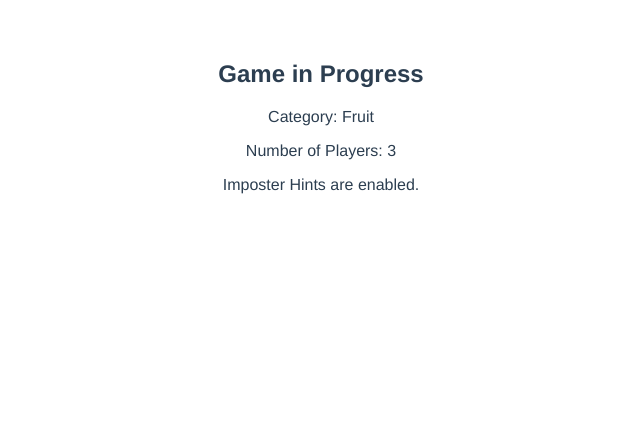
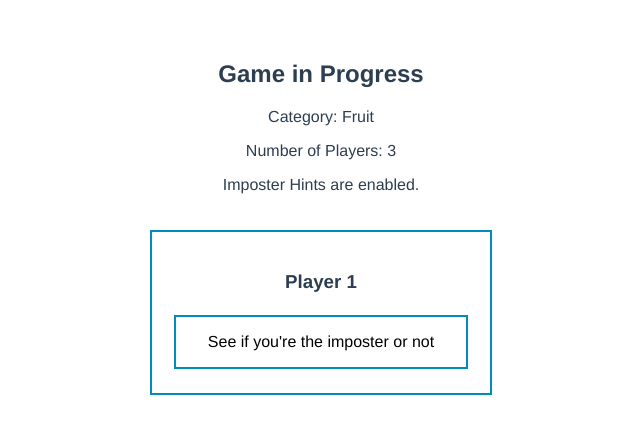
Before and after one commit to KevZ1209/imposter-game-vue2, a Vue app: page / in a window 1280 px wide. Both pictures are taken after a click on the button "Fruit". Shown: the top 434 px of the page, without its empty margins (319-959 px from the left). Built offline with nearby package versions, Linux system fonts and the light colour scheme.

Commit message:
finish game

```diff
--- a/src/assets/global.css
+++ b/src/assets/global.css
@@ -18,3 +18,10 @@ input {
   font-size: 16px;
   padding: 5px;
 }
+
+.card {
+  border: 2px solid #008cba;
+  display: inline-block;
+  padding: 20px;
+  margin: 20px auto;
+}
--- a/src/components/game-states/GameState.vue
+++ b/src/components/game-states/GameState.vue
@@ -5,6 +5,48 @@
     <p>Number of Players: {{ numPlayers }}</p>
     <p v-if="hintsEnabled">Imposter Hints are enabled.</p>
     <p v-else>Imposter Hints are disabled.</p>
+    <div class="card">
+      <div v-if="curr_player === -1">
+        <h3>All players have seen their roles.</h3>
+        <p>Click the button below to reveal the imposter when ready.</p>
+      </div>
+      <div v-else>
+        <h3>Player {{ curr_player }}</h3>
+
+        <div v-if="!revealed">
+          <button @click="revealPosition">
+            See if you're the imposter or not
+          </button>
+        </div>
+
+        <div v-else>
+          <div v-if="curr_player === imposterNumber">
+            <h3>You are the Imposter!</h3>
+            <p v-if="hintsEnabled">Hint: {{ curr_hint }}</p>
+          </div>
+          <div v-else>
+            <h3>You are not the Imposter.</h3>
+            <p>The word is: {{ curr_word }}</p>
+          </div>
+          <button @click="passToNextPlayer">
+            Click and Pass to Next Player
+          </button>
+        </div>
+      </div>
+    </div>
+
+    <div class="reveal-imposter">
+      <button
+        v-if="!imposterRevealed && seenPlayers.length >= numPlayers"
+        @click="revealImposter"
+      >
+        Reveal Imposter
+      </button>
+
+      <div v-if="imposterRevealed">
+        <h3>Imposter is Player {{ imposterNumber }}</h3>
+      </div>
+    </div>
   </div>
 </template>
 
@@ -19,8 +61,15 @@ export default {
     curr_word: "",
     curr_hint: "",
     curr_player: 1,
+    revealed: false,
+    imposterNumber: null,
+    seenPlayers: [],
+    imposterRevealed: false,
   }),
   mounted() {
+    if (this.numPlayers) {
+      this.imposterNumber = Math.floor(Math.random() * this.numPlayers) + 1;
+    }
     if (
       this.category &&
       this.words &&
@@ -41,6 +90,11 @@ export default {
         this.setWord();
       }
     },
+    numPlayers(newVal) {
+      if (newVal) {
+        this.imposterNumber = Math.floor(Math.random() * newVal) + 1;
+      }
+    },
   },
   methods: {
     setWord() {
@@ -55,6 +109,29 @@ export default {
       const rand_index = Math.floor(Math.random() * list.length);
       const entry = list[rand_index];
       this.curr_word = entry && entry.Word ? entry.Word : "";
+      if (entry && entry.Hints && entry.Hints.length) {
+        const hintIndex = Math.floor(Math.random() * entry.Hints.length);
+        this.curr_hint = entry.Hints[hintIndex];
+      } else {
+        this.curr_hint = "";
+      }
+    },
+    revealPosition() {
+      this.revealed = true;
+      // mark this player as having seen their role
+      if (!this.seenPlayers.includes(this.curr_player)) {
+        this.seenPlayers.push(this.curr_player);
+      }
+    },
+    passToNextPlayer() {
+      this.curr_player = this.curr_player + 1;
+      if (this.curr_player > this.numPlayers) {
+        this.curr_player = -1;
+      }
+      this.revealed = false;
+    },
+    revealImposter() {
+      this.imposterRevealed = true;
     },
   },
 };
--- a/src/components/utility/CustomButton.vue
+++ b/src/components/utility/CustomButton.vue
@@ -16,7 +16,6 @@ export default {
 <style>
 button {
   background-color: white;
-  border: none;
   color: black;
   padding: 16px 32px;
   text-align: center;
```
